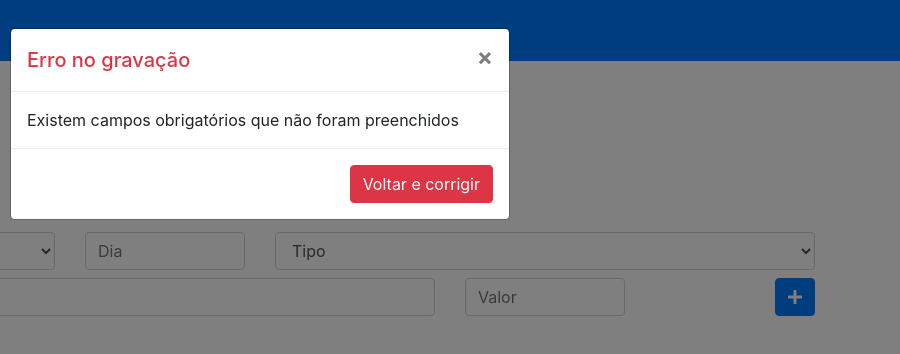
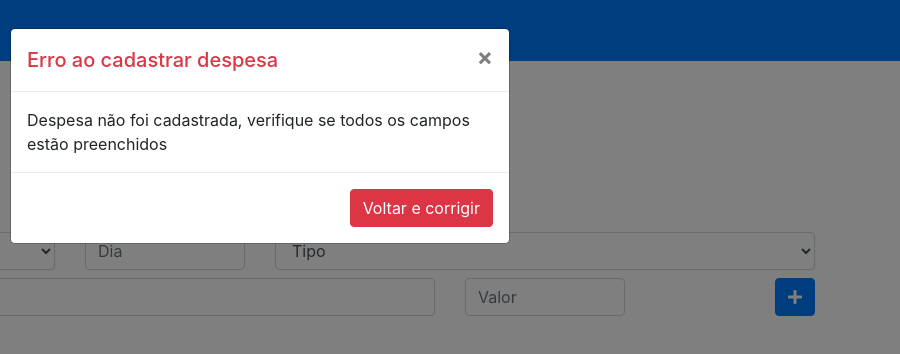
Before and after one commit to RonaldySamias/AulasJS-PHP, a plain HTML site: page index.html in a window 1280 px wide. Both pictures are taken after a click on the button 1175 px from the left and 297 px from the top of the page. Shown: the full height of the page, 380-1280 px from the left. Drawn offline with nearby package versions, Linux system fonts and the light colour scheme.

Commit message:
chore: Adicionando modal automático

```diff
--- a/app.js
+++ b/app.js
@@ -65,8 +65,17 @@ function cadastrarDespesa(){
 
     if(despesa.validarDados()){
         bd.gravar(despesa)
-        $('#sucessoGravacao').modal('show')
+        document.getElementById('sucessError').innerHTML = 'Registro inserido com sucesso'
+        document.querySelector('.modal-body').innerHTML = 'Despesa foi cadastrada com sucesso'
+        $('#modalGravacao').modal('show')
+
     }else{
-        $('#erroGravacao').modal('show')
-    }
+        document.querySelector('.modal-header').classList.remove('text-success')
+        document.querySelector('.modal-header').classList.add('text-danger')
+        document.getElementById('sucessError').innerHTML = 'Erro ao cadastrar despesa'
+        document.querySelector('.modal-body').innerHTML = 'Despesa não foi cadastrada, verifique se todos os campos estão preenchidos'
+        document.querySelector('.modal-footer .btn').classList.remove('btn-success')
+        document.querySelector('.modal-footer .btn').classList.add('btn-danger')
+        document.querySelector('.modal-footer .btn').innerHTML = 'Voltar e corrigir'
+        $('#modalGravacao').modal('show')    }
 }
--- a/index.html
+++ b/index.html
@@ -110,30 +110,11 @@
     </div>
 
     <!-- Modal -->
-    <div class="modal fade" id="erroGravacao" tabindex="-1" role="dialog" aria-labelledby="exampleModalLabel" aria-hidden="true">
-      <div class="modal-dialog" role="document">
-        <div class="modal-content">
-          <div class="modal-header text-danger">
-            <h5 class="modal-title" id="exampleModalLabel">Erro no gravação</h5>
-            <button type="button" class="close" data-dismiss="modal" aria-label="Close">
-              <span aria-hidden="true">&times;</span>
-            </button>
-          </div>
-          <div class="modal-body">
-            Existem campos obrigatórios que não foram preenchidos
-          </div>
-          <div class="modal-footer">
-            <button type="button" class="btn btn-danger" data-dismiss="modal">Voltar e corrigir</button>
-          </div>
-        </div>
-      </div>
-    </div>
-
-    <div class="modal fade" id="sucessoGravacao" tabindex="-1" role="dialog" aria-labelledby="exampleModalLabel" aria-hidden="true">
+    <div class="modal fade" id="modalGravacao" tabindex="-1" role="dialog" aria-labelledby="exampleModalLabel" aria-hidden="true">
       <div class="modal-dialog" role="document">
         <div class="modal-content">
           <div class="modal-header text-success">
-            <h5 class="modal-title" id="exampleModalLabel">Registro inserido com sucesso</h5>
+            <h5 class="modal-title" id="sucessError">Registro inserido com sucesso</h5>
             <button type="button" class="close" data-dismiss="modal" aria-label="Close">
               <span aria-hidden="true">&times;</span>
             </button>
```
